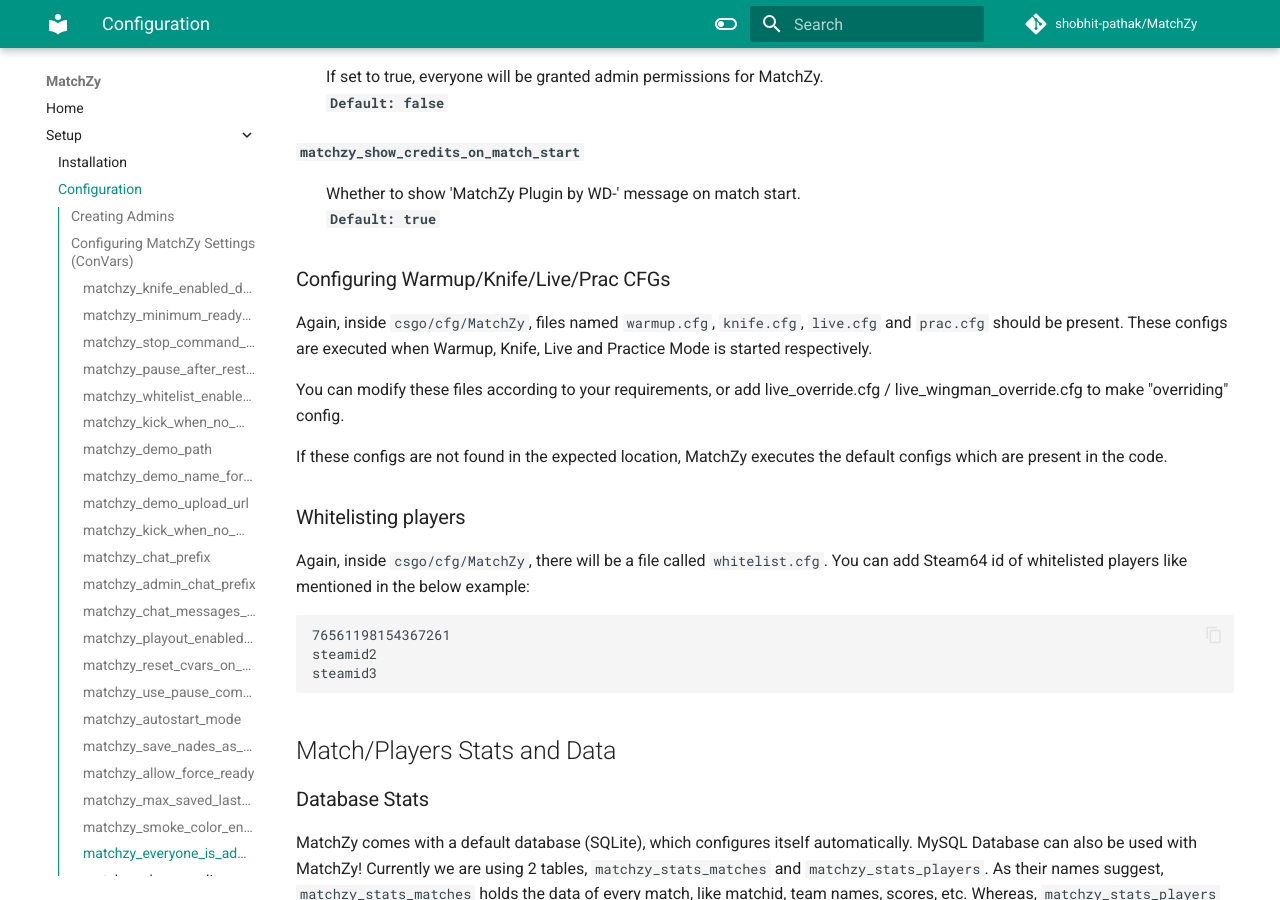
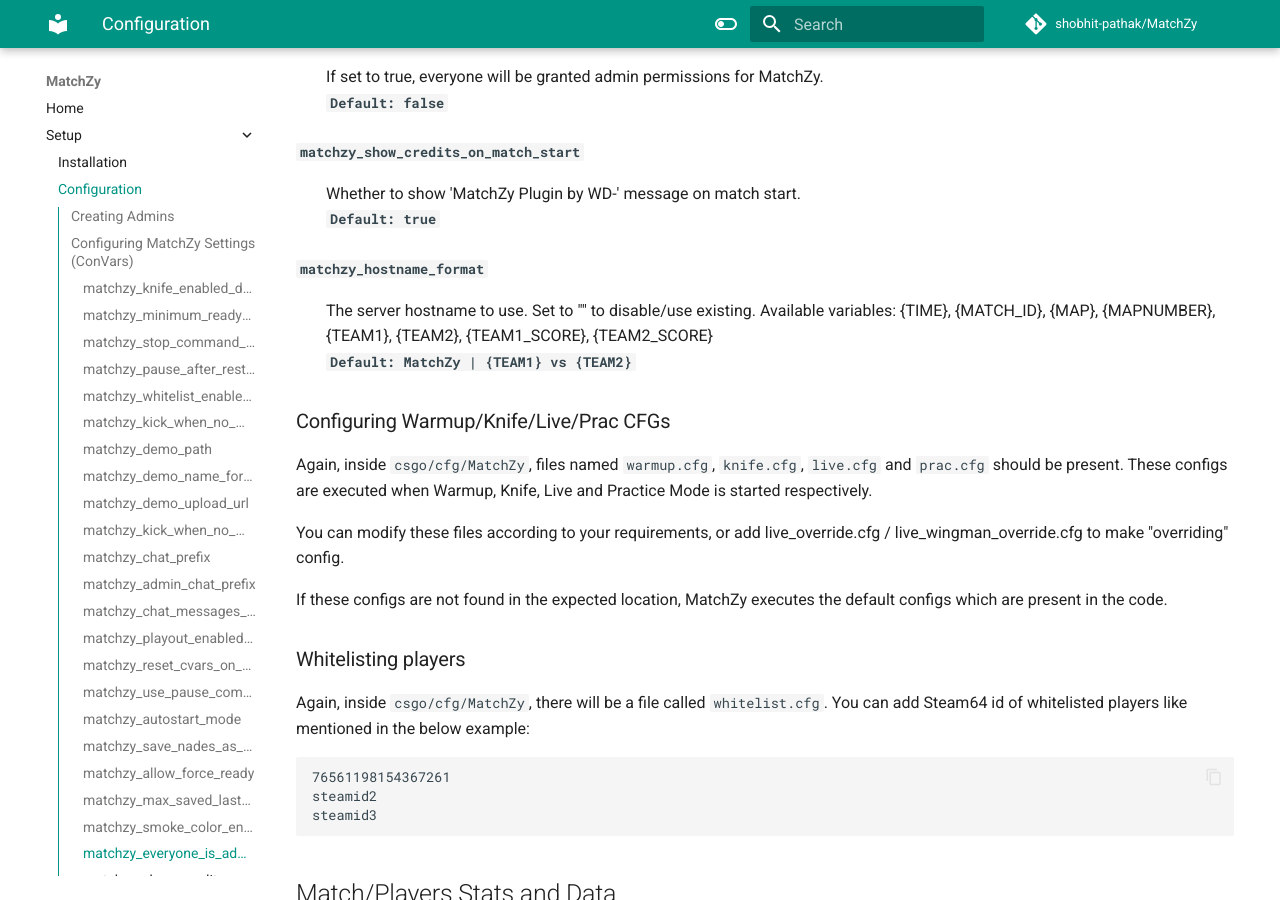
Before and after one commit to shobhit-pathak/MatchZy, an MkDocs documentation site: the page built from documentation/docs/configuration.md, in a window 1280 px wide and 900 px high, scrolled down 4241 px. Built offline with MkDocs 1.6.1 and Material for MkDocs 9.7.7, drawn with Linux system fonts in a browser that asks for light colours; comment, search, counter and statistics services are not loaded.

```diff
--- a/documentation/docs/configuration.md
+++ b/documentation/docs/configuration.md
@@ -120,6 +120,9 @@
 ####`matchzy_show_credits_on_match_start`
 :   Whether to show 'MatchZy Plugin by WD-' message on match start.<br>**`Default: true`**
 
+####`matchzy_hostname_format`
+:   The server hostname to use. Set to "" to disable/use existing. Available variables: {TIME}, {MATCH_ID}, {MAP}, {MAPNUMBER}, {TEAM1}, {TEAM2}, {TEAM1_SCORE}, {TEAM2_SCORE}<br>**`Default: MatchZy | {TEAM1} vs {TEAM2}`**
+
 ### Configuring Warmup/Knife/Live/Prac CFGs
 Again, inside `csgo/cfg/MatchZy`, files named `warmup.cfg`, `knife.cfg`, `live.cfg` and `prac.cfg` should be present. These configs are executed when Warmup, Knife, Live and Practice Mode is started respectively.
 
```
Also changed, not shown: 10 other files.
